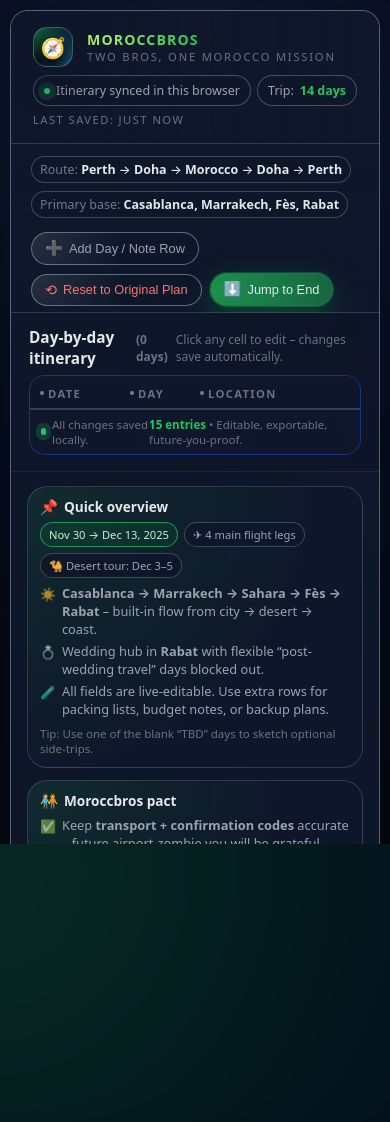
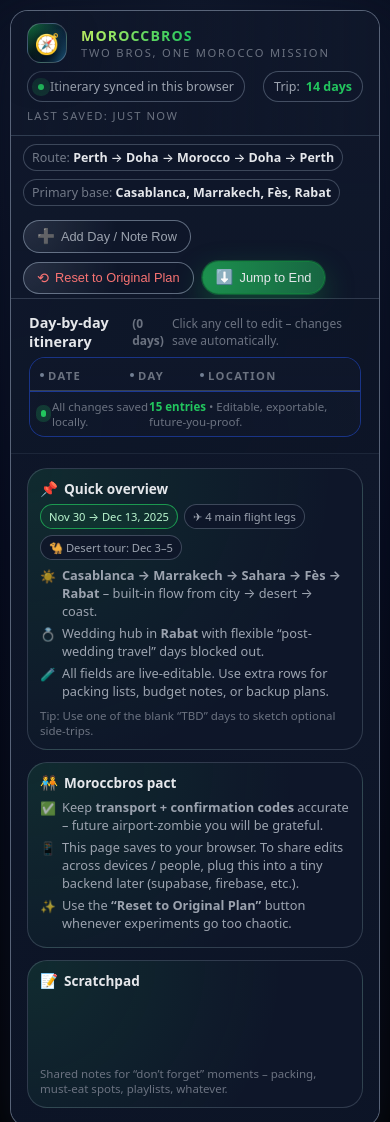
Before and after one commit to Queso-Cheeseman/moroccbros, a plain HTML site: page index.html in a window 390 px wide. Shown: the top 1122 px of the page. Before the commit the page ends 844 px from the top, so only its background shows below. Drawn offline with Linux system fonts and the light colour scheme; a script that the page names is missing.

Commit message:
Update index.html

```diff
--- a/index.html
+++ b/index.html
@@ -826,6 +826,52 @@
         justify-content: flex-start;
       }
     }
+    @media (max-width: 980px) {
+  html,
+  body {
+    height: auto;
+    overflow: auto;
+  }
+
+  body {
+    align-items: flex-start;
+  }
+
+  .app-shell {
+    min-height: 100vh;
+  }
+}
+@media (max-width: 720px) {
+  .table-container {
+    /* Keep header + footer visible while body scrolls */
+    max-height: 70vh;
+  }
+
+  .table-scroll {
+    max-height: calc(70vh - 40px); /* rough adjustment for header/footer */
+    overflow-y: auto;
+    -webkit-overflow-scrolling: touch;
+  }
+
+  table {
+    min-width: 600px; /* still allows horizontal scroll, but not huge */
+    font-size: 0.76rem;
+  }
+}
+@media (max-width: 720px) {
+  .app-header {
+    padding: 12px 16px;
+  }
+
+  .app-controls {
+    padding: 8px 12px 4px;
+  }
+
+  .table-header-row h2 {
+    font-size: 0.9rem;
+  }
+}
+
 
     @media (max-width: 720px) {
       .app-header-right {
```
